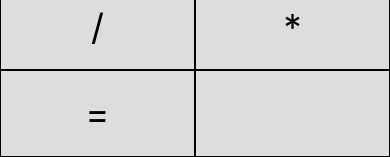
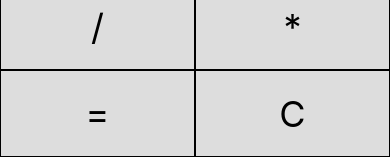
Before and after one commit to taydunworth/react-native-calculator, a React Native app: screen / in a window 390 px wide. Shown: the part 687-844 px from the top of the page. Built offline with nearby package versions, Linux system fonts and the light colour scheme.

Commit message:
Separates out calc button component and adds clearing functionality

```diff
--- /dev/null
+++ b/src/components/presentation/CalcButton.js
@@ -0,0 +1,30 @@
+import React, { Component } from 'react';
+import { View, StyleSheet, Text, TouchableOpacity } from 'react-native'
+
+class CalcButton extends Component {
+    render() {
+        return (
+            <TouchableOpacity
+                style={styles.button}
+                onPress={this.props.handleBtnInput.bind(this, this.props.value)}
+            >
+                <Text style={styles.btnText}>{ this.props.value }</Text>
+            </TouchableOpacity>
+        )
+    }
+}
+
+const styles = StyleSheet.create({
+    button: {
+        flex: 1,
+        borderWidth: 1,
+        justifyContent: "center",
+        alignItems: "center",
+        backgroundColor: "#ddd"
+    },
+    btnText: {
+        fontSize: 36
+    }
+  });
+
+export default CalcButton;
--- /dev/null
+++ b/src/components/presentation/index.js
@@ -0,0 +1,3 @@
+import CalcButton from './CalcButton';
+
+export { CalcButton };
--- a/src/components/screens/Calc.js
+++ b/src/components/screens/Calc.js
@@ -1,16 +1,18 @@
 import React, { Component } from 'react'
 import { View, StyleSheet, Text, TextInput, TouchableOpacity } from 'react-native'
+import { CalcButton } from '../presentation'
 
 class Calc extends Component {
     constructor() {
         super();
-        this.state = {
+        this.initial = {
             inputText: "",
             pendingOperation: null,
             firstOperand: ""
         };
+        this.state = this.initial
         this.validKeys = [
-            "0", "1", "2", "3", "4", "5", "6", "7", "8", "9", "+", "-", "/", "*", "="
+            "0", "1", "2", "3", "4", "5", "6", "7", "8", "9", "+", "-", "/", "*", "=", "C"
         ]
     }
 
@@ -29,13 +31,16 @@ class Calc extends Component {
                 inputText: ""
             })
             return;
-        } else if (text ==="=") {
+        } else if (text === "=") {
             this.calculate(text)
             return
+        } else if (text === "C") {
+            this.setState(this.initial)
+        } else {
+            this.setState ({
+                inputText: this.state.inputText + text
+            })
         }
-        this.setState ({
-            inputText: this.state.inputText + text
-        })
     }
 
     calculate() {
@@ -96,18 +101,14 @@ class Calc extends Component {
                         }
                         return (
                             <View style={styles.row}>
-                                <TouchableOpacity
-                                    style={styles.button}
-                                    onPress={this.handleBtnInput.bind(this, this.validKeys[i])}
-                                >
-                                    <Text style={styles.btnText}>{ this.validKeys[i] }</Text>
-                                </TouchableOpacity>
-                                <TouchableOpacity
-                                    style={styles.button}
-                                    onPress={this.handleBtnInput.bind(this, this.validKeys[i+1])}
-                                >
-                                    <Text style={styles.btnText}>{ this.validKeys[i+1] }</Text>
-                                </TouchableOpacity>
+                                <CalcButton
+                                    handleBtnInput = { this.handleBtnInput.bind(this) }
+                                    value= { this.validKeys[i] }
+                                />
+                                <CalcButton
+                                    handleBtnInput = { this.handleBtnInput.bind(this) }
+                                    value = {this.validKeys[i+1] }
+                                />
                             </View>
                         )
                     })}
@@ -126,19 +127,9 @@ const styles = StyleSheet.create({
         fontSize: 48,
         textAlign: "right"
     },
-    button: {
-        flex: 1,
-        borderWidth: 1,
-        justifyContent: "center",
-        alignItems: "center",
-        backgroundColor: "#ddd"
-    },
     row: {
         flex: 1,
         flexDirection: "row"
-    },
-    btnText: {
-        fontSize: 36
     }
   });
 
```
